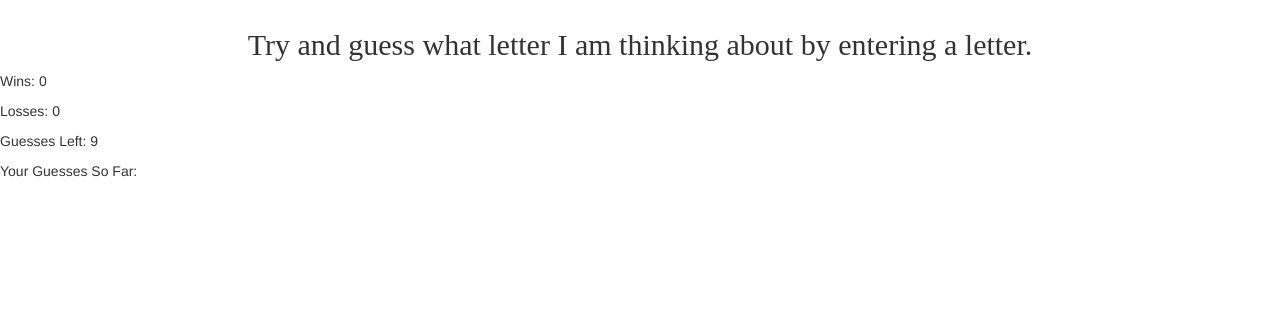
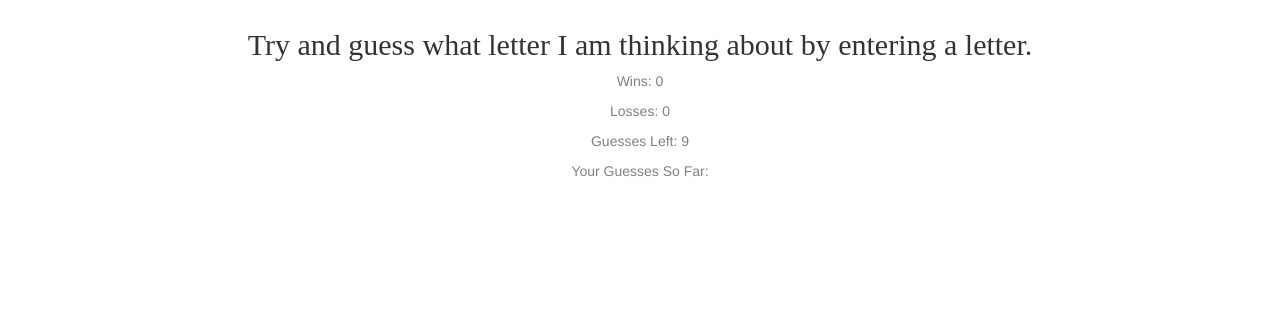
Before and after one commit to fzbo/DaPsychic, a plain HTML site: page index.html in a window 1280 px wide. Shown: the part 482-800 px from the top of the page. Drawn offline with nearby package versions, Linux system fonts and the light colour scheme; a web font is replaced by a local one.

Commit message:
Still stylin

```diff
--- a/style.css
+++ b/style.css
@@ -22,3 +22,10 @@ h1 {
 	text-align: center;
 	font-family: Baloo;
 }
+
+p {
+	color: gray;
+	text-align: center;
+	line-height: 1.8
+	font-size: 50px;
+}
```
